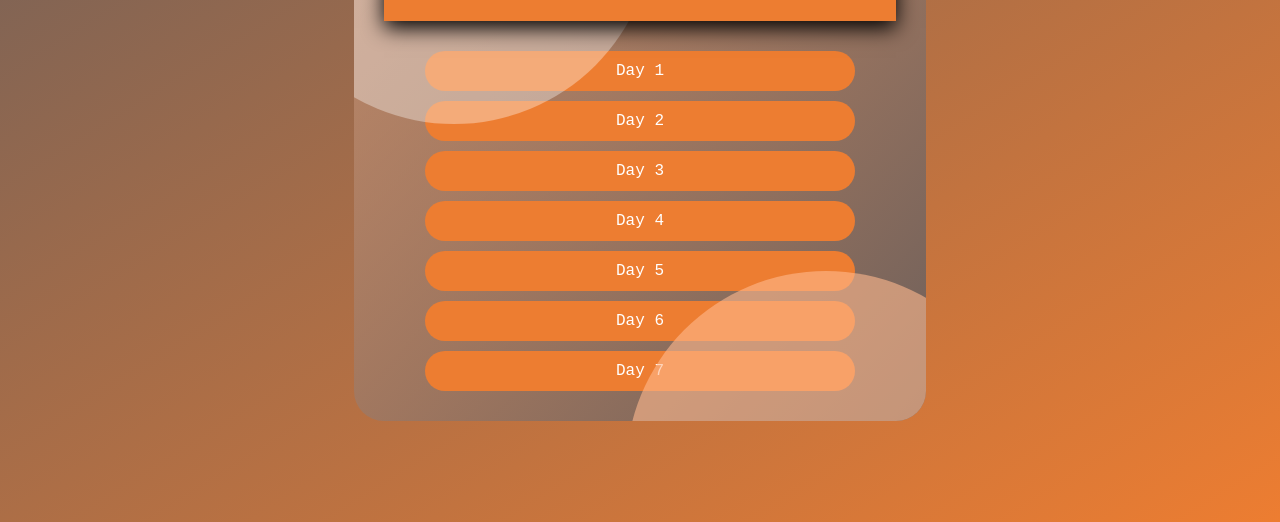
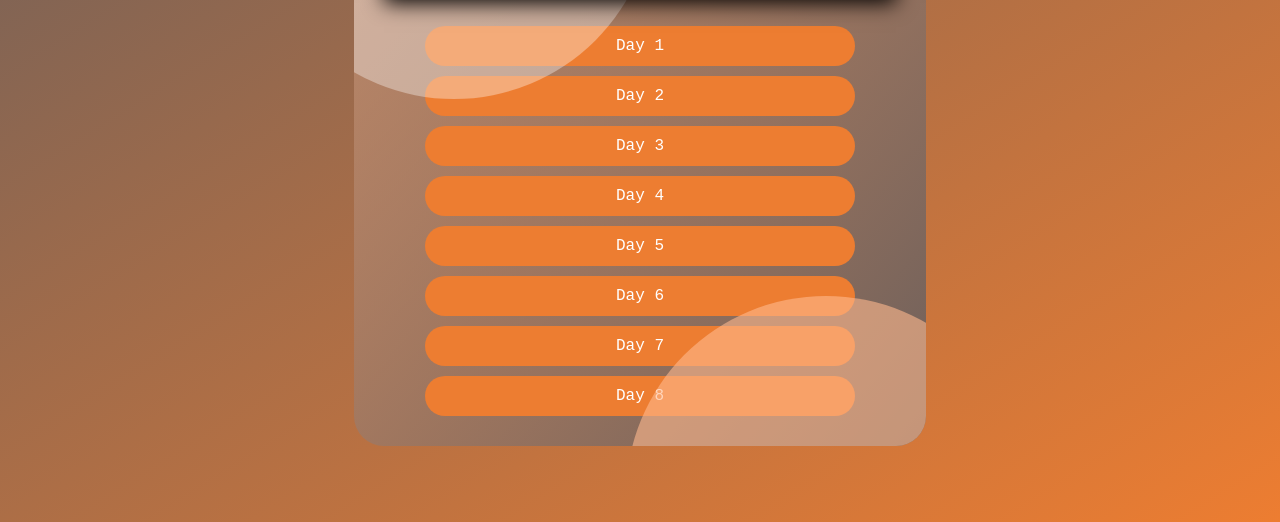
Before and after one commit to moretsolange/javascriptmas, a plain HTML site: page index.html in a window 1280 px wide. Shown: the part 278-800 px from the top of the page. Drawn offline with Linux system fonts and the light colour scheme.

Commit message:
index day 08

```diff
--- a/index.html
+++ b/index.html
@@ -17,6 +17,7 @@
         <li><a href="./day05/index.html">Day 5</a></li>
         <li><a href="./day06/index.html">Day 6</a></li>
         <li><a href="./day07/index.html">Day 7</a></li>
+        <li><a href="./day08/index.html">Day 8</a></li>
       </ul>
     </div>
 </html>
```
